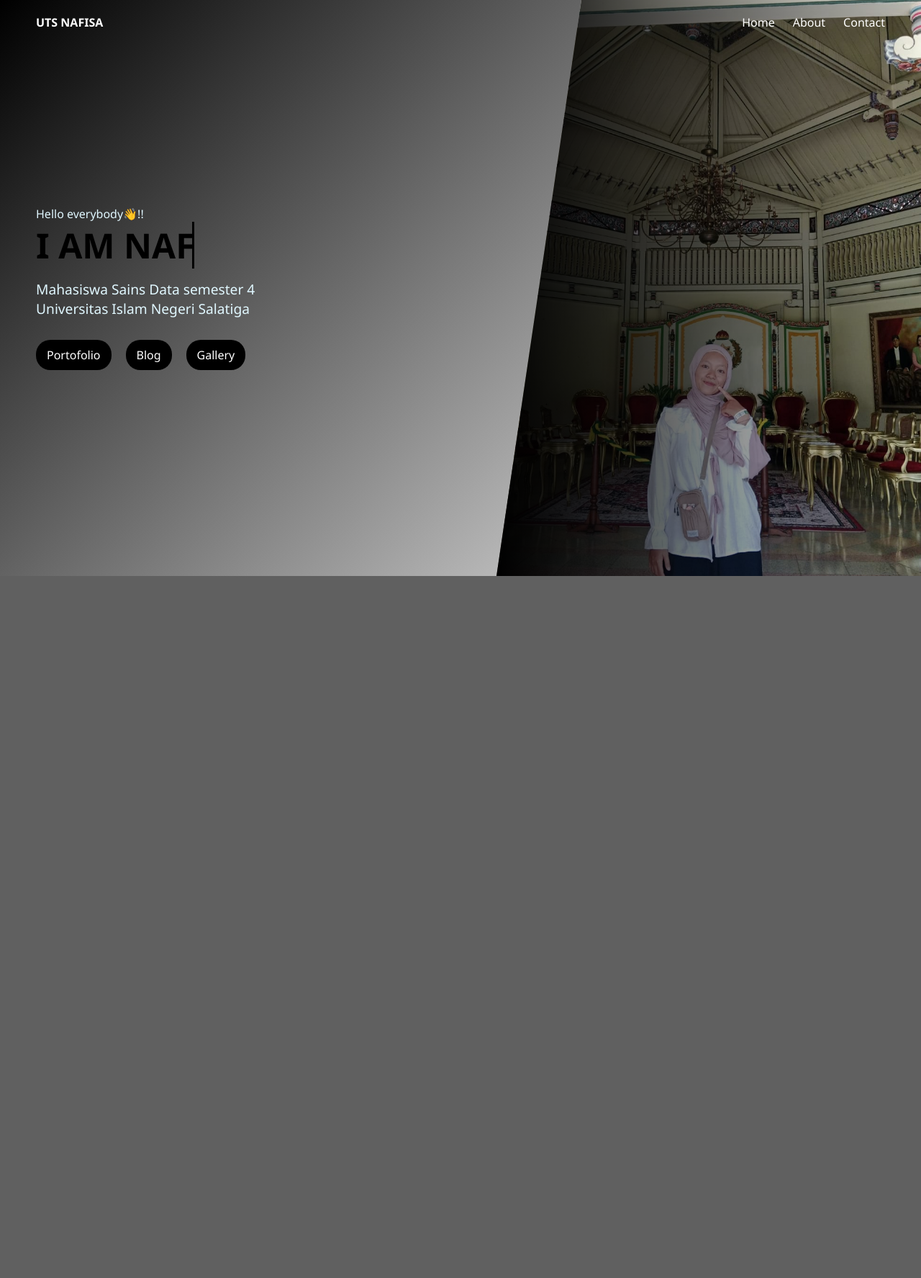
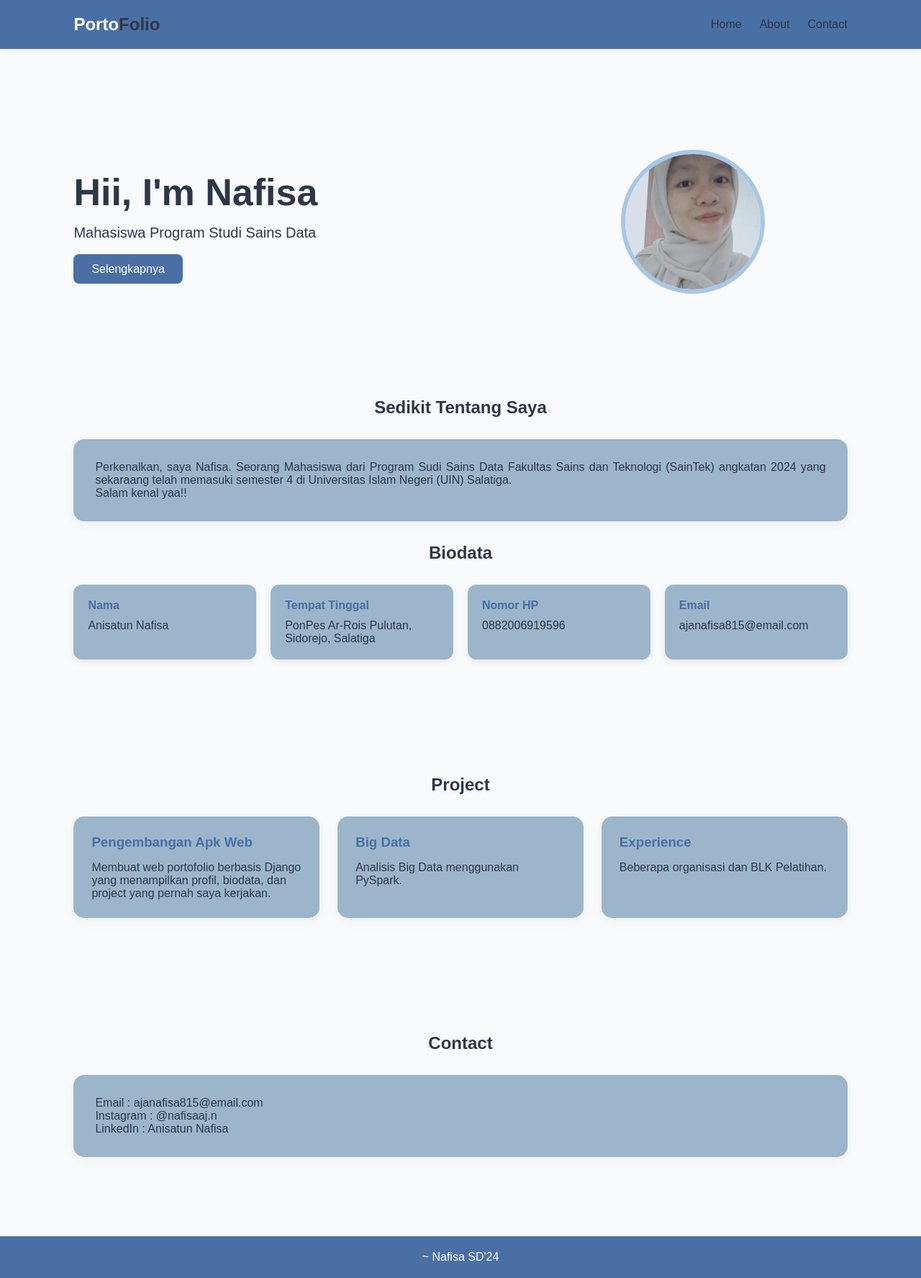
Before and after one commit to Nafisanz/UTSNAFISA27, a Django app: page / in a window 1280 px wide. Shown: the whole page at 72% size. Before the commit the page ends 800 px from the top, so only its background shows below. Run offline with Django 5.2, Linux system fonts and the light colour scheme.

Commit message:
update UTSNAFISA27

```diff
--- a/static/css/style.css
+++ b/static/css/style.css
@@ -1,135 +1,180 @@
-/* RESET */
-* {
-    margin: 0; /*biar jarak antar elemen ngga ada*/
-    padding: 0;
-    box-sizing: border-box; /*biar ukuran elemen ngga berubah saat ditambah padding atau border*/
-    font-family: 'Segoe UI', sans-serif;
+*{
+    margin:0;
+    padding:0;
+    box-sizing:border-box;
+    font-family: 'Poppins', sans-serif;
 }
 
-body {
-    background: linear-gradient(135deg, black, gray, white); /*gradasi warna background*/
-    height: 100vh; /*biar tinggi body sama dengan tinggi viewport*/
-    overflow: hidden; /*biar ngga ada scroll bar*/
+body{
+    background:#F8FAFC;
+    color:#2D3748;
 }
 
-.navbar {
-    display: flex; /*biar elemen di dalam navbar sejajar secara horizontal*/
-    justify-content: space-between; /*biar elemen di dalam navbar tersebar merata dengan jarak yang sama*/
-    padding: 20px 50px; /*biar ada jarak antara isi navbar dengan tepi layar*/
-    color: white;
-    position: absolute; /*biar navbar tetap di atas konten lainnya*/
-    top: 0; /*biar navbar berada di atas layar*/
-    width: 100%; /*biar navbar memenuhi lebar layar*/
-    z-index: 10; /*biar navbar tetap di atas konten lainnya*/
+/* Navbar */
+
+nav{
+    display:flex;
+    justify-content:space-between;
+    align-items:center;
+    padding:20px 8%;
+    background:#4A6FA5;
+    position:sticky;
+    top:0;
+    box-shadow:0 2px 10px rgba(0,0,0,0.05);
 }
 
-.nav-links { /*daftar navigasi*/
-    list-style: none; /*biar ngga ada bullet point pada daftar navigasi*/
-    display: flex; /*biar elemen di dalam daftar navigasi sejajar secara horizontal*/
-    gap: 25px; /*biar ada jarak antara elemen di dalam daftar navigasi*/
+.logo{
+    font-size:24px;
+    font-weight:bold;
+    color:white;
 }
 
-.nav-links a { /*link navigasi*/
-    color: white;
-    text-decoration: none; /*biar ngga ada garis bawah pada link navigasi*/
-    transition: 0.3s; /*biar ada efek transisi saat link navigasi dihover*/
+span {
+    color: #2D3748;
 }
 
-.nav-links a:hover { /*efek saat link navigasi dihover*/
-    color: white;
+nav ul{
+    display:flex;
+    list-style:none;
 }
 
-.hero { /*bagian utama halaman*/
-    display: flex; /*biar elemen di dalam hero sejajar secara horizontal*/
-    height: calc(100vh - 80px); /*biar tinggi hero sama dengan tinggi viewport dikurangi tinggi navbar (80px)*/
-    height: 100vh; /*biar tinggi hero sama dengan tinggi viewport, tanpa mengurangi tinggi navbar*/
+nav ul li{
+    margin-left:25px;
 }
 
-.logo { /*logo di pojok kiri bawah*/
-    font-weight: bold; /*biar logon pojok kiri bawah tebal*/
+nav ul li a{
+    text-decoration:none;
+    color:#2D3748;
+    font-weight:500;
 }
 
-/* sebelah kiri*/
-.hero-left {
-    flex: 1; /*perbandingan 50-50 antara teks dan fotonya*/
-    display: flex; /*biar elemen di dalam hero-left sejajar secara horizontal*/
-    flex-direction: column; /*biar elemen di dalam hero-left sejajar secara vertikal*/
-    justify-content: center; /*biar elemen di dalam hero-left berada di tengah secara vertikal*/
-    padding: 50px; /*biar ada jarak antara isi hero-left dengan tepi layar*/
+nav ul li a:hover{
+    color:#4A6FA5;
 }
 
-p { /*paragraf di dalam hero-left*/
-    color: #e0f7ff;
+/* Hero */
+
+.hero{
+    padding-top: 140px;    /* Beri jarak atas agar konten tidak tertutup navbar */
+    padding-bottom: 60px;  /* Jarak bawah yang ideal dan tidak kejauhan */
+    padding-left: 8%;
+    padding-right: 8%;
+    display: flex;
+    align-items: center;
+    justify-content: space-between;
 }
 
-.hero-left h1 { /*judul di dalam hero-left*/
-    font-size: 3rem; /*biar ukuran font judul besar*/
-    font-weight: bold; /*biar judul tebal*/
+
+.hero-text{
+    width:50%;
 }
 
-.typing { /*efek mengetik pada judul*/
-    font-size: 3rem; /*biar ukuran font judul besar*/
-    font-weight: bold; /*biar judul tebal*/
-    white-space: nowrap; /*biar teksnya ngga kepotong*/
-    overflow: hidden; /*biar teksnya ngga keluar dari container*/
-    border-right: 3px solid; /*biar ada garis vertikal di akhir*/
-    width: 0; /*mulai dari nol*/
-    animation: typing 2s steps(12) infinite alternate, blink 0.7s infinite; /*animasi mengetik selama 2 detik dengan langkah 12 karakter, diulang terus menerus dengan efek berkedip pada garis vertikal*/
+.hero-text h1{
+    font-size:52px;
+    margin-bottom:15px;
 }
 
-@keyframes typing { /*animasi mengetik*/
-    from {width: 0;}
-    to {width: 12ch;} /*jumlah karakternya 12*/
+.hero-text p{
+    font-size:20px;
+    margin-bottom:30px;
 }
 
-@keyframes bblink { /*animasi berkedip pada garis vertikal*/
-    50% {border-color: transparent;} /*biar garis vertikal ngga terlihat saat berkedip*/
+.btn{
+    background:#4A6FA5;
+    color:white;
+    text-decoration:none;
+    padding:12px 25px;
+    border-radius:8px;
 }
 
-.desc { /*deskripsi di dalam hero-left*/
-    margin-top: 15px; /*biar ada jarak antara judul dan deskripsi*/
-    font-size: 1.2rem; /*biar ukuran font deskripsi lebih kecil dari judul*/
+.btn:hover{
+    background:#3E5E8C;
 }
 
-.tentang { /*tombol tentang di dalam hero-left*/
-    margin-top: 30px; /*biar ada jarak antara deskripsi dan tombol tentang*/
-    display: flex; /*biar elemen di dalam tentang sejajar secara horizontal*/
-    gap: 20px; /*biar ada jarak antara elemen di dalam tentang*/
+.hero-image{
+    width:40%;
+    text-align:center;
 }
 
-.tentang a { /*link tentang di dalam hero-left*/
-    text-decoration: none; /*biar ngga ada garis bawah pada link tentang*/
-    padding: 10px 15px; /*biar ada jarak antara isi link tentang dengan tepi link tentang*/
-    background: black;
-    color: white;
-    border-radius: 20px; /*biar link tentang berbentuk seperti kapsul*/
-    transition: 0.3s; /*biar ada efek transisi saat link tentang dihover*/
+.hero-image img{
+    width:200px;
+    height:200px;
+    object-fit:cover;
+    border-radius:50%;
+    border:6px solid #A7C7E7;
 }
 
-.tentang a:hover { /*efek saat tombol tentang dihover*/
-    background: white; /*biar tombol tentang berubah warna saat ditunjuk*/
+/* Section */
+
+section{
+    padding:80px 8%;
 }
 
-/*sebellah kanan, daerah bagian foto*/
-.hero-right {
-    flex: 1; /*perbandingan 50-50 antara teks dan fotonya*/
-    position: relative; /*patokan posisinya*/
-    overflow: hidden; /*merapikan bagian yang keluar dari containers*/
-    clip-path: polygon(20% 0, 100% 0, 100% 100%, 0% 100%);
+section h2{
+    text-align:center;
+    margin-bottom:30px;
+    color:#2D3748;
 }
 
-.hero-right img { /*gambar di dalam hero-right*/
-    width: 100%; /*biar gambar memenuhi lebar container*/
-    height: 100%; /*biar gambar memenuhi tinggi container*/
-    object-fit: cover; /*biar gambar tetap proporsional dan ngga terdistorsi saat diubah ukurannya*/
+.card{
+    background:#9cb5cb;
+    padding:30px;
+    border-radius:15px;
+    box-shadow:0 5px 15px rgba(0,0,0,0.05);
+    margin-bottom:30px;
+    text-align: justify;
 }
 
-.hero-right::before { /*efek gradasi pada gambar di dalam hero-right*/
-    content: ""; /*biar pseudo elementnya muncul*/
-    position: absolute; /*biar posisinya relatif terhadap hero-right*/
-    top: 0; /*biar berada di atas gambar*/
-    left: 0; /*biar berada di kiri gambar*/
-    width: 100%; /*biar memenuhi lebar gambar*/
-    height: 100%; /*biar memenuhi tinggi gambar*/
-    background: linear-gradient(to left, transparent, black); /*gradasi warna dari transparan ke hitam dari kanan ke kiri*/
+.biodata-container{
+    display:grid;
+    grid-template-columns:repeat(auto-fit,minmax(220px,1fr));
+    gap:20px;
 }
+
+.bio-card{
+    background:#9cb5cb;
+    padding:20px;
+    border-radius:12px;
+    box-shadow:0 3px 10px rgba(0,0,0,0.08);
+}
+
+.bio-card h4{
+    color:#4A6FA5;
+    margin-bottom:10px;
+}
+
+/* Projects */
+
+.project-container{
+    display:flex;
+    gap:25px;
+    flex-wrap:wrap;
+}
+
+.project-card{
+    flex:1;
+    min-width:250px;
+    background:#9cb5cb;
+    padding:25px;
+    border-radius:15px;
+    box-shadow:0 5px 15px rgba(0,0,0,0.05);
+    transition:0.3s;
+}
+
+.project-card:hover{
+    transform:translateY(-5px);
+}
+
+.project-card h3{
+    margin-bottom:15px;
+    color:#4A6FA5;
+}
+
+/* Footer */
+
+footer{
+    background:#4A6FA5;
+    color:white;
+    text-align:center;
+    padding:20px;
+}
--- a/templates/index.html
+++ b/templates/index.html
@@ -9,37 +9,119 @@
 </head>
 <body>
 
-    <nav class="navbar">
-        <div class="logo">UTS NAFISA</div>
-        <ul class="nav-links">
+    <nav>
+        <div class="logo">Porto<span>Folio</span></div>
+
+        <ul>
             <li><a href="#">Home</a></li>
             <li><a href="#">About</a></li>
             <li><a href="#">Contact</a></li>
         </ul>
     </nav>
 
-    <section class="hero">
-
-        <div class="hero-left">
-            <p>Hello everybody👋!!</p>
-            <h1 class="typing">I AM NAFISA</h1>
-            <p class="desc">
-                Mahasiswa Sains Data semester 4 <br>
-                Universitas Islam Negeri Salatiga
-            </p>
-
-            <div class="tentang">
-                <a href="#" target="_blank">Portofolio</a>
-                <a href="#" target="_blank">Blog</a>
-                <a href="#" target="_blank">Gallery</a>
-            </div>
+    <section id="home" class="hero">
+        <div class="hero-text">
+            <h1>Hii, I'm Nafisa</h1>
+            <p>Mahasiswa Program Studi Sains Data</p>
+            <a href="#about" class="btn">Selengkapnya</a>
         </div>
 
-        <div class="hero-right">
-            <img src="{% static 'image/nafisa2.jpeg' %}" alt="profile">
+        <div class="hero-image">
+            <img src="{% static 'image/nnafisa.jpeg' %}" alt="Profile">
+        </div>
+    </section>
+
+     <section id="about">
+
+        <h2>Sedikit Tentang Saya</h2>
+
+        <div class="card">
+            <p>
+                Perkenalkan, saya Nafisa. Seorang Mahasiswa dari
+                Program Sudi Sains Data Fakultas Sains dan Teknologi (SainTek)
+                angkatan 2024 yang sekaraang telah memasuki semester 4
+                di Universitas Islam Negeri (UIN) Salatiga. <br>
+                Salam kenal yaa!!
+            </p>
+        </div>
+
+        <h2>Biodata</h2>
+
+        <div class="biodata-container">
+
+    <div class="bio-card">
+        <h4>Nama</h4>
+        <p>Anisatun Nafisa</p>
+    </div>
+
+    <div class="bio-card">
+        <h4>Tempat Tinggal</h4>
+        <p>PonPes Ar-Rois Pulutan, Sidorejo, Salatiga</p>
+    </div>
+
+    <div class="bio-card">
+        <h4>Nomor HP</h4>
+        <p>0882006919596</p>
+    </div>
+
+    <div class="bio-card">
+        <h4>Email</h4>
+        <p>ajanafisa815@email.com</p>
+    </div>
+
+    </div>
+
+    </section>
+
+    <!-- Projects -->
+    <section id="projects">
+
+        <h2>Project</h2>
+
+        <div class="project-container">
+
+            <div class="project-card">
+                <h3>Pengembangan Apk Web</h3>
+                <p>
+                    Membuat web portofolio berbasis Django yang menampilkan profil, biodata, dan project yang pernah saya kerjakan.
+                </p>
+            </div>
+
+            <div class="project-card">
+                <h3>Big Data</h3>
+                <p>
+                    Analisis Big Data menggunakan PySpark.
+                </p>
+            </div>
+
+            <div class="project-card">
+                <h3>Experience</h3>
+                <p>
+                    Beberapa organisasi dan BLK Pelatihan.
+                </p>
+            </div>
+
         </div>
 
     </section>
 
+    <!-- Contact -->
+    <section id="contact">
+
+        <h2>Contact</h2>
+
+        <div class="card">
+            <p>Email : ajanafisa815@email.com</p>
+            <p>Instagram : @nafisaaj.n</p>
+            <p>LinkedIn : Anisatun Nafisa</p>
+        </div>
+
+    </section>
+
+    <!-- Footer -->
+    <footer>
+        <p>~ Nafisa SD'24</p>
+    </footer>
+
 </body>
 </html>
```
Also changed, not shown: static/image/nafisa3.jpeg (deleted), static/image/nnafisa.jpeg (added), static/image/profilku1.jpg (deleted).
